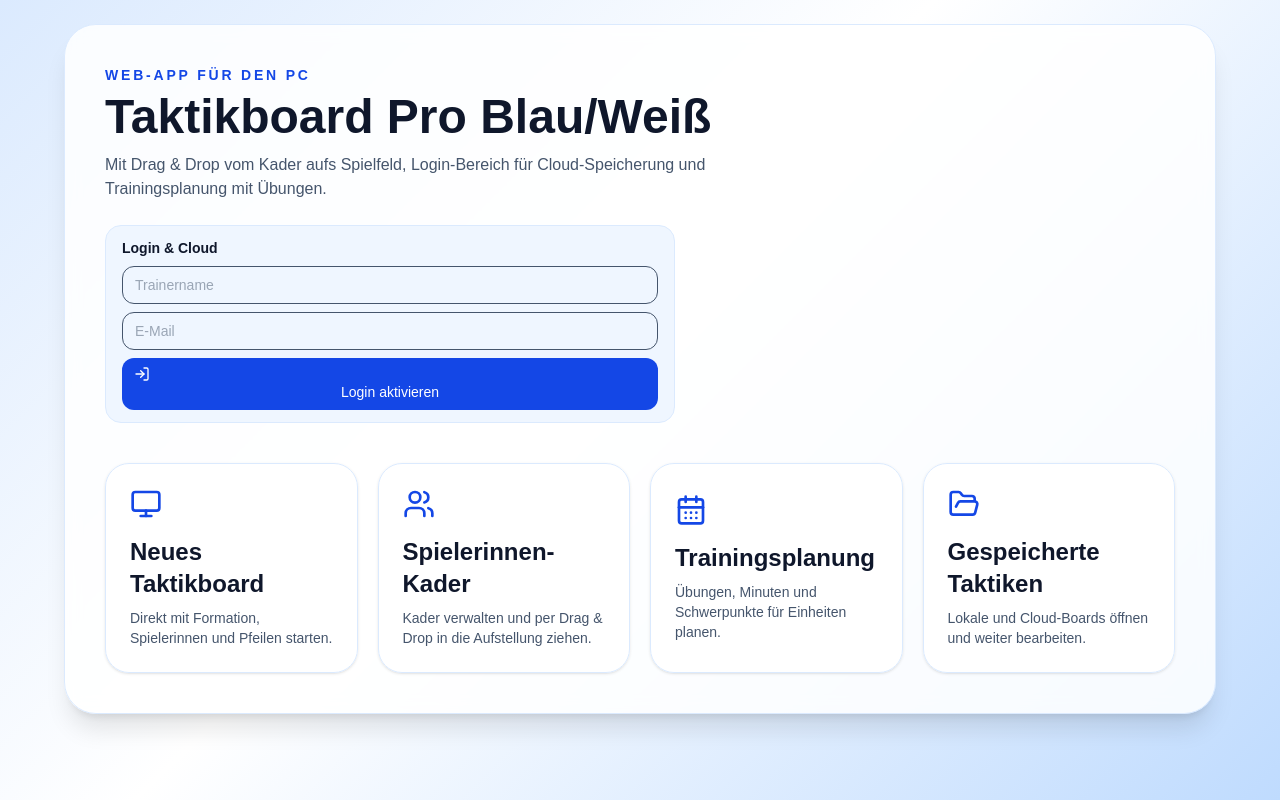
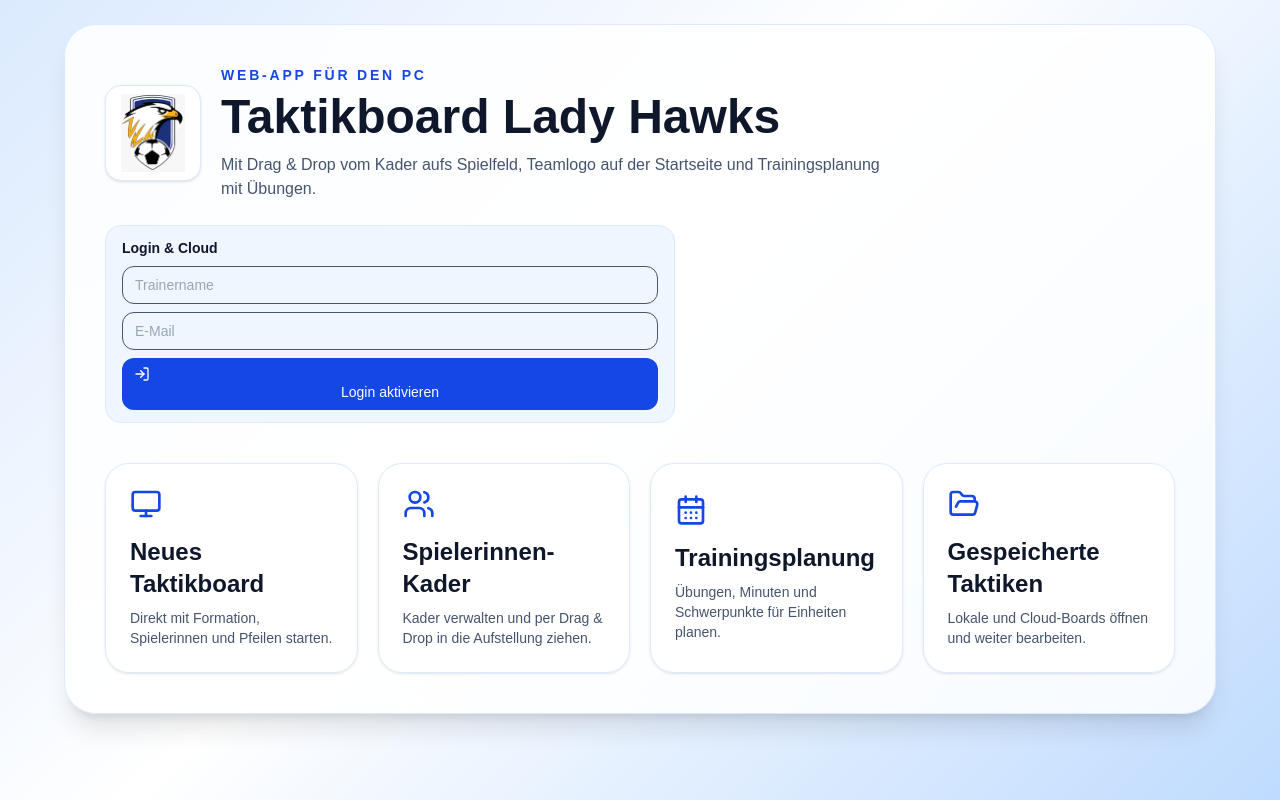
Before and after one commit to LadyHawks-fussball/Taktikboard-pro, a Next.js app: page / in a window 1280 px wide. Built offline with nearby package versions, Linux system fonts and the light colour scheme.

Commit message:
Startseite Lady Hawks und Trainingsplanung fix

```diff
--- a/app/page.jsx
+++ b/app/page.jsx
@@ -197,7 +197,7 @@ export default function FussballTaktikboardApp() {
   const [newTrainingFocus, setNewTrainingFocus] = useState("Coachingpunkt");
   const [boardTitle, setBoardTitle] = useState("Taktikboard Fußball");
   const [matchInfo, setMatchInfo] = useState("Training / Spielbesprechung");
-  const [clubLogo, setClubLogo] = useState("");
+  const [clubLogo, setClubLogo] = useState("/ladyhawks-logo.png");
   const [selectedFormation, setSelectedFormation] = useState("4-3-3");
   const [mode, setMode] = useState("move");
   const [selectedArrowId, setSelectedArrowId] = useState(null);
@@ -578,18 +578,22 @@ export default function FussballTaktikboardApp() {
 
   const openPresetView = (type) => {
     if (type === "training") {
-      setBoardTitle("Trainingseinheit");
+      setBoardTitle("Trainingsplanung Lady Hawks");
       setMatchInfo("Trainingsplanung");
       setCurrentView("training");
       return;
     }
     if (type === "match") {
-      setBoardTitle("Spielanalyse / Gegnerbesprechung");
+      setBoardTitle("Taktikboard Lady Hawks");
       setMatchInfo("Matchbesprechung");
+      setCurrentView("board");
+      return;
     }
     if (type === "board") {
-      setBoardTitle("Taktikboard Fußball");
+      setBoardTitle("Taktikboard Lady Hawks");
       setMatchInfo("Training / Spielbesprechung");
+      setCurrentView("board");
+      return;
     }
     setCurrentView("board");
   };
@@ -608,10 +612,17 @@ export default function FussballTaktikboardApp() {
         <div className="max-w-6xl mx-auto space-y-6">
           <div className="rounded-[32px] bg-white/85 shadow-xl border border-blue-100 p-8 md:p-10 backdrop-blur">
             <div className="flex items-start justify-between gap-6 flex-wrap">
+              <div className="flex items-center gap-5">
+                {clubLogo ? (
+                  <img src={clubLogo} alt="Lady Hawks Logo" className="h-24 w-24 object-contain rounded-2xl border border-blue-100 bg-white p-2 shadow-sm" />
+                ) : null}
+                <div>
               <div>
                 <div className="text-sm font-semibold uppercase tracking-[0.2em] text-blue-700">Web-App für den PC</div>
-                <h1 className="text-4xl md:text-5xl font-bold text-slate-900 mt-2">Taktikboard Pro Blau/Weiß</h1>
-                <p className="text-slate-600 mt-3 max-w-2xl">Mit Drag & Drop vom Kader aufs Spielfeld, Login-Bereich für Cloud-Speicherung und Trainingsplanung mit Übungen.</p>
+                <h1 className="text-4xl md:text-5xl font-bold text-slate-900 mt-2">Taktikboard Lady Hawks</h1>
+                <p className="text-slate-600 mt-3 max-w-2xl">Mit Drag & Drop vom Kader aufs Spielfeld, Teamlogo auf der Startseite und Trainingsplanung mit Übungen.</p>
+              </div>
+              </div>
               </div>
               <div className="rounded-2xl border border-blue-100 bg-blue-50 px-4 py-3 text-sm text-slate-600 min-w-[280px]">
                 <div className="font-semibold text-slate-900 mb-2">Login & Cloud</div>
@@ -633,7 +644,7 @@ export default function FussballTaktikboardApp() {
             <div className="grid md:grid-cols-2 xl:grid-cols-4 gap-5 mt-10">
               <StartCard icon={<Monitor className="w-8 h-8" />} title="Neues Taktikboard" text="Direkt mit Formation, Spielerinnen und Pfeilen starten." onClick={() => openPresetView("board")} />
               <StartCard icon={<Users className="w-8 h-8" />} title="Spielerinnen-Kader" text="Kader verwalten und per Drag & Drop in die Aufstellung ziehen." onClick={() => setCurrentView("roster")} />
-              <StartCard icon={<CalendarDays className="w-8 h-8" />} title="Trainingsplanung" text="Übungen, Minuten und Schwerpunkte für Einheiten planen." onClick={() => setCurrentView("training")} />
+              <StartCard icon={<CalendarDays className="w-8 h-8" />} title="Trainingsplanung" text="Übungen, Minuten und Schwerpunkte für Einheiten planen." onClick={() => openPresetView("training")} />
               <StartCard icon={<FolderOpen className="w-8 h-8" />} title="Gespeicherte Taktiken" text="Lokale und Cloud-Boards öffnen und weiter bearbeiten." onClick={() => setCurrentView("library")} />
             </div>
           </div>
@@ -676,7 +687,7 @@ export default function FussballTaktikboardApp() {
         <div className="max-w-6xl mx-auto space-y-6">
           <div className="flex items-center justify-between gap-4 flex-wrap">
             <div>
-              <div className="text-3xl font-bold text-slate-900">Trainingsplanung</div>
+              <div className="text-3xl font-bold text-slate-900">Trainingsplanung Lady Hawks</div>
               <div className="text-slate-600 mt-1">Einheiten, Dauer und Coachingpunkte verwalten.</div>
             </div>
             <div className="flex gap-2">
@@ -771,7 +782,7 @@ export default function FussballTaktikboardApp() {
             <CardHeader>
               <div className="flex items-center justify-between gap-3">
                 <div>
-                  <CardTitle className="text-2xl text-blue-800">Taktikboard Fußball</CardTitle>
+                  <CardTitle className="text-2xl text-blue-800">Taktikboard Lady Hawks</CardTitle>
                   <p className="text-sm text-slate-600">Mit Drag & Drop, Login/Cloud und Trainingsplanung.</p>
                 </div>
                 <div className="flex gap-2">
```
Also changed, not shown: public/ladyhawks-logo.png (added).
